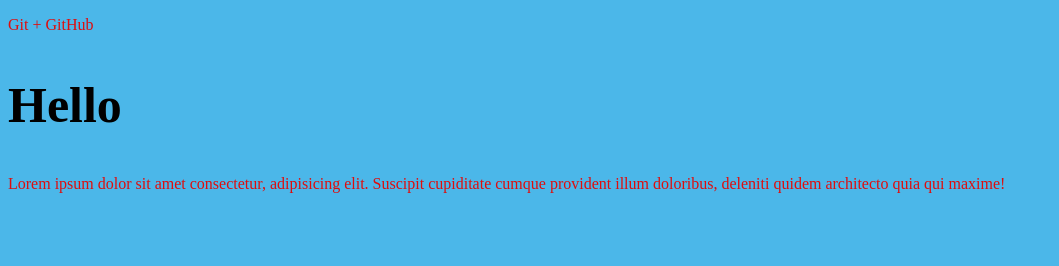
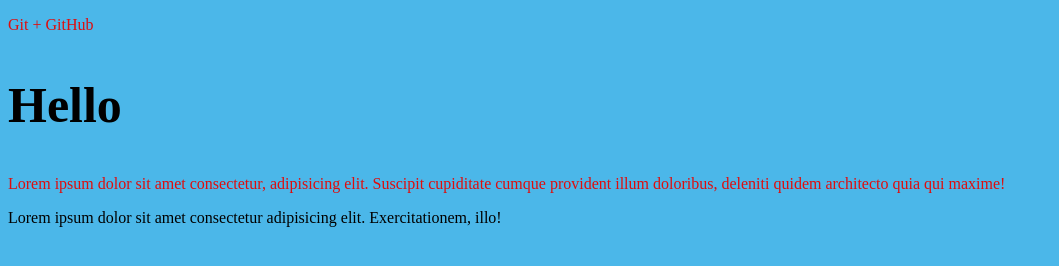
Before and after one commit to dmitrykhakhin/gittest, a plain HTML site: page index.html in a window 1280 px wide. Shown: the whole page, without its empty margins (0-1059 px from the left). Drawn offline with Linux system fonts and the light colour scheme.

Commit message:
"lesson 6"

```diff
--- a/index.html
+++ b/index.html
@@ -11,5 +11,6 @@
     <h2>Hello</h2>
     <p>Lorem ipsum dolor sit amet consectetur, adipisicing elit. Suscipit cupiditate cumque provident illum doloribus, deleniti quidem architecto quia qui maxime!</p>
     <!-- Новый комментарий -->
+    Lorem ipsum dolor sit amet consectetur adipisicing elit. Exercitationem, illo!
 </body>
 </html>
```
Also changed, not shown: about.html (added).
